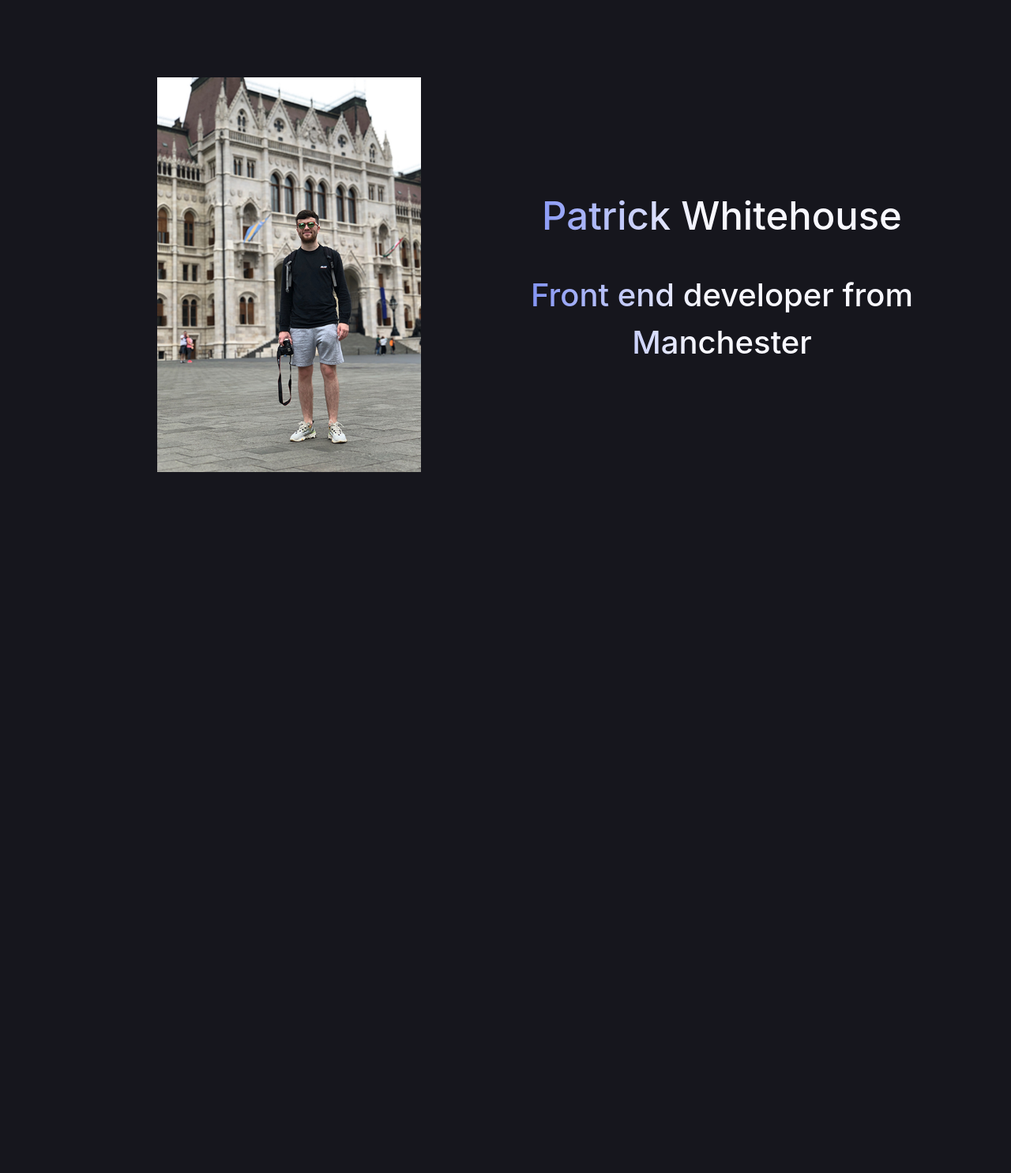
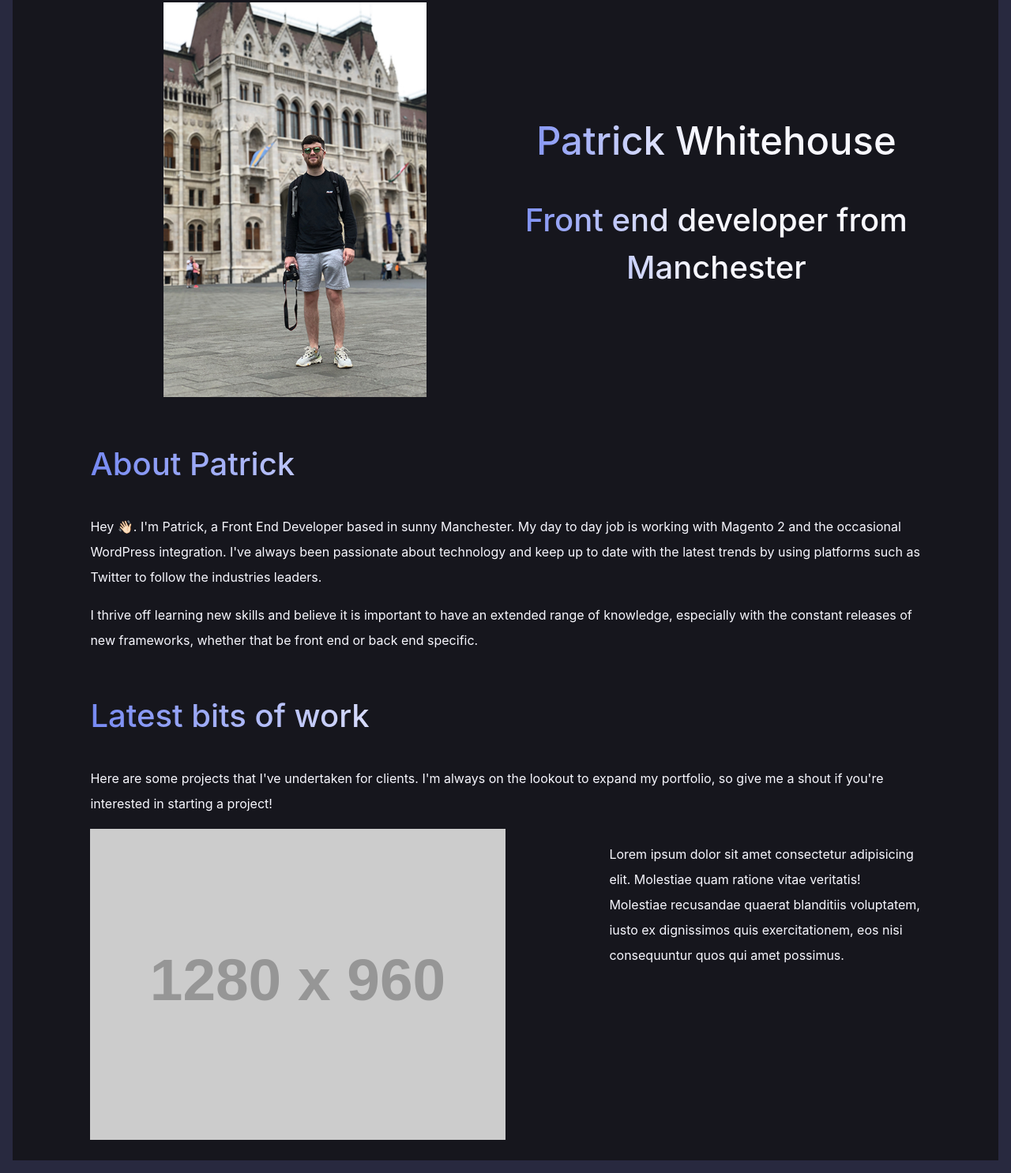
Before and after one commit to PatrickWhitehouse/PatrickWhitehouse.github.io, a website: page index.html in a window 1280 px wide. Shown: the part 49-1535 px from the top of the page at 79% size. Before the commit the page ends 800 px from the top, so only its background shows below. Drawn offline with Linux system fonts and the light colour scheme; placeholder pictures from the web are drawn by us; a web font is replaced by a local one.

Commit message:
add some styling, and content

```diff
--- a/index.html
+++ b/index.html
@@ -9,13 +9,34 @@
 </head>
 <body>
     <main>
-        <div class="wrapper grid grid-intro">
-            <div class="grid-intro__image">
+        <div class="wrapper grid grid--intro">
+            <div class="grid--intro__image">
                 <img src="./img/headshot.JPG" alt="Image of Patrick in Budapest">
             </div>
-            <div class="grid-intro__text">
+            <div class="grid--intro__text">
                 <h1>Patrick Whitehouse</h1>
                 <h2>Front end developer from Manchester</h2>
+            </div>
+        </div>
+
+        <div class="wrapper grid grid--default">
+            <div class="grid__content grid__content--full">
+                <h2>About Patrick</h2>
+                <p>Hey 👋🏻. I'm Patrick, a Front End Developer based in sunny Manchester. My day to day job is working with Magento 2 and the occasional WordPress integration. I've always been passionate about technology and keep up to date with the latest trends by using platforms such as Twitter to follow the industries leaders.</p>
+                <p>I thrive off learning new skills and believe it is important to have an extended range of knowledge, especially with the constant releases of new frameworks, whether that be front end or back end specific.</p>
+            </div>
+        </div>
+
+        <div class="wrapper grid grid--default">
+            <div class="grid__content grid__content--full">
+                <h2>Latest bits of work</h2>
+                <p>Here are some projects that I've undertaken for clients. I'm always on the lookout to expand my portfolio, so give me a shout if you're interested in starting a project!</p>
+            </div>
+            <div class="grid__content grid__work--image">
+                <img src="https://placehold.it/1280x960" alt="">
+            </div>
+            <div class="grid__content grid__work--info">
+                <p>Lorem ipsum dolor sit amet consectetur adipisicing elit. Molestiae quam ratione vitae veritatis! Molestiae recusandae quaerat blanditiis voluptatem, iusto ex dignissimos quis exercitationem, eos nisi consequuntur quos qui amet possimus.</p>
             </div>
         </div>
     </main>
--- a/scss/styles.scss
+++ b/scss/styles.scss
@@ -12,9 +12,10 @@ body{
     font-size: $base;
     line-height: 1.5;
     font-weight: 400;
-    padding: 0 $base;
+    padding: ($base/2) $base;
+    border: $base solid $blue;
     @media screen and (min-width: $s-medium){
-        padding: 0 $fs-large;
+        padding: ($fs-large/2) $fs-large;
     }
 }
 
@@ -22,6 +23,10 @@ body{
     html {
         font-family: 'Inter var', sans-serif;
     }
+}
+
+p{
+    line-height: 2;
 }
 
 img{
@@ -37,20 +42,51 @@ img{
 
 .grid{
     display: grid;
+    grid-template-columns: repeat(2, 1fr);
+    @media screen and (min-width: $s-medium) {
+        grid-template-columns: repeat(8, 1fr);
+    }
 
-    &-intro {
+    &--default{
+        > .grid__content.grid__content--full{
+            grid-column: 1/-1;
+        }
+
+        >.grid__content.grid__work--image,
+        >.grid__content.grid__work--info{
+            grid-column: 1/-1;
+        }
+
+        @media screen and (min-width: $s-medium) {
+            >.grid__content.grid__work--image {
+                grid-column: span 4;
+            }
+
+            >.grid__content.grid__work--info {
+                grid-column: 6/span 3;
+            }
+        }
+
+    }
+
+    &--intro {
         text-align: center;
         align-items: center;
         grid-gap: $base;
-        height: 100vh;
         padding: $base 0;
-        @media screen and (min-width: $s-medium) {
-            grid-template-columns: repeat(2, 1fr);
-        }
         &__image{
             img{
                 max-height: 500px;
             }
         }
+        &__text, &__image{
+            grid-column: 1/-1;
+        }
+        @media screen and (min-width: $s-medium) {
+            &__text,
+            &__image {
+                grid-column: span 4;
+            }
+        }
     }
 }
```
Also changed, not shown: css/styles.css.
